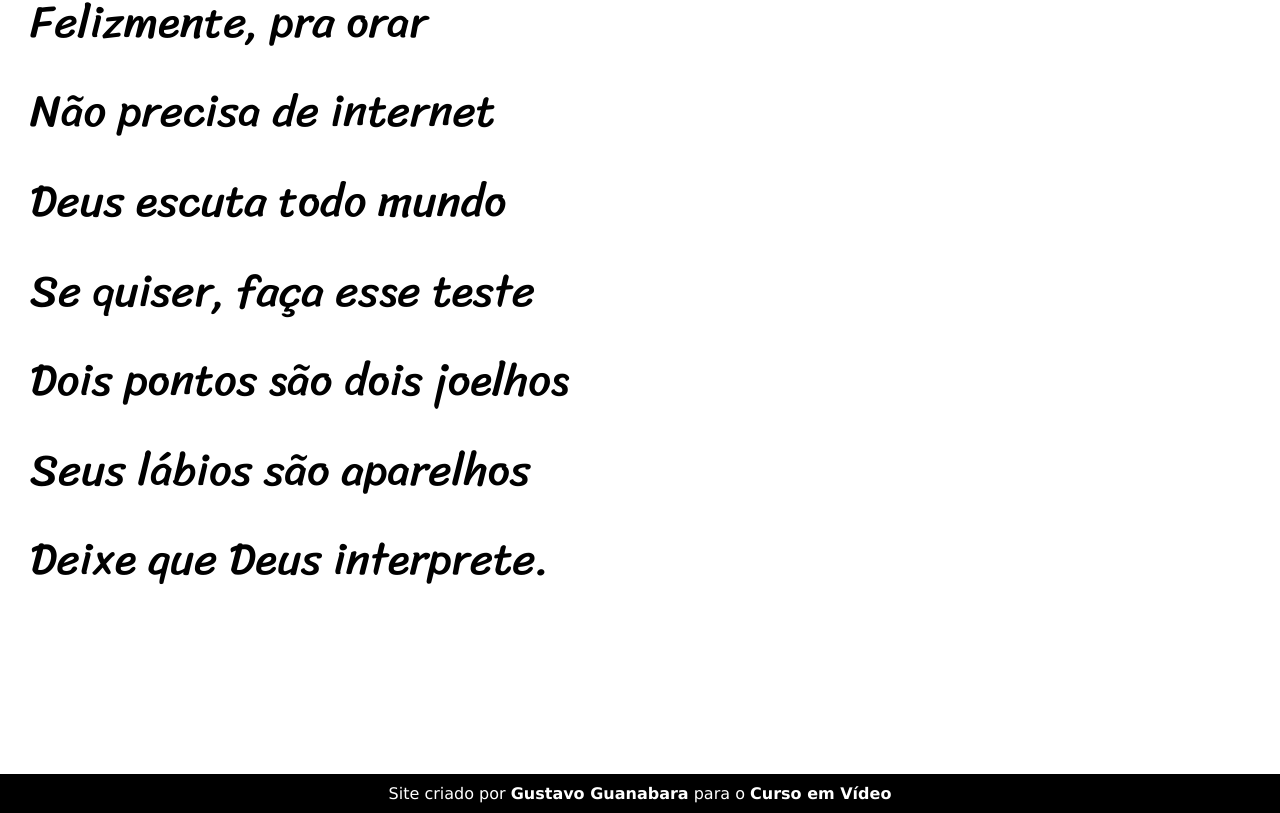
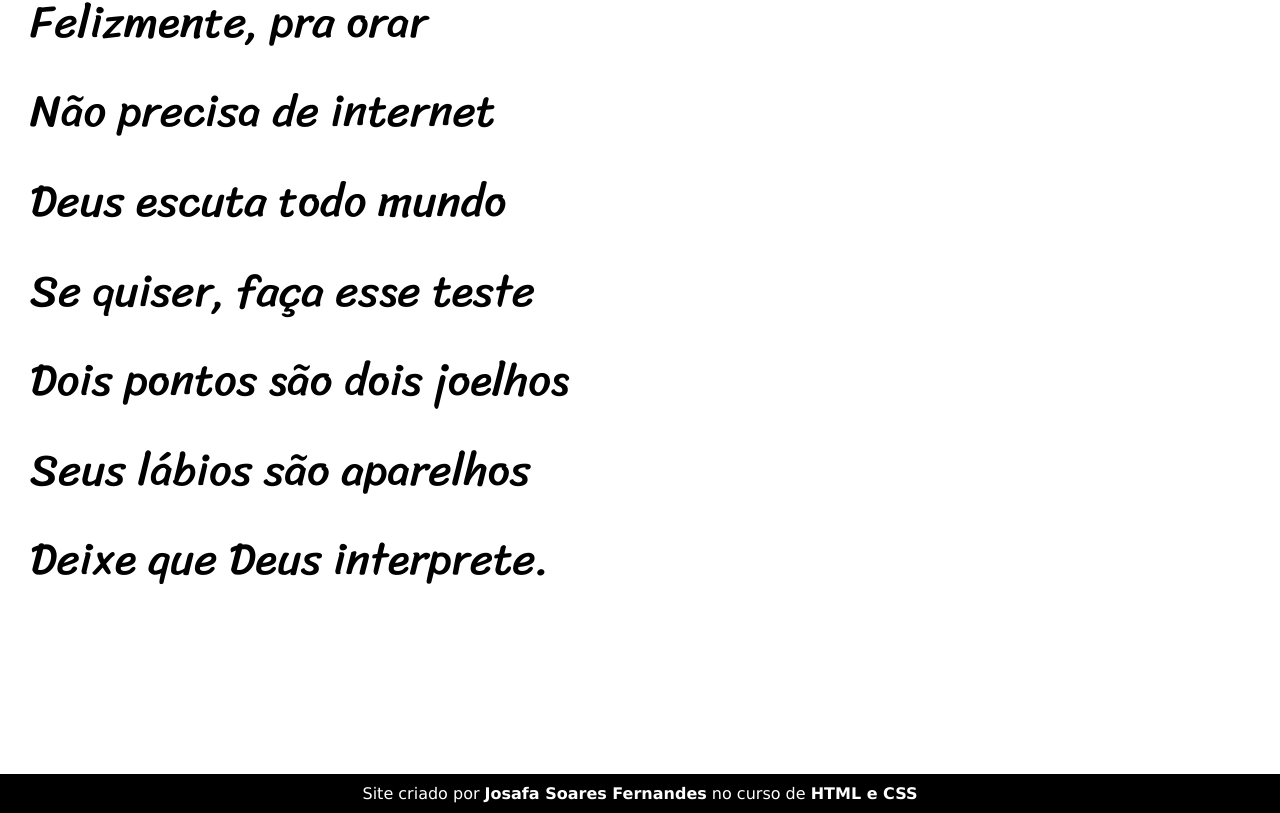
Before and after one commit to Jos4f4/cordel, a plain HTML site: page index.html in a window 1280 px wide. Shown: the part 5054-5867 px from the top of the page. Drawn offline with Linux system fonts and the light colour scheme.

Commit message:
Update index.html

```diff
--- a/index.html
+++ b/index.html
@@ -94,9 +94,9 @@
 
     <footer>
         <P>
-            Site criado por <a href="https://gustavoguanabara.github.io"
-            target="_blank">Gustavo Guanabara</a> para o
-            <a href="https://www.cursoemvideo.com" target="_blank">Curso em Vídeo</a>
+            Site criado por <a href=""
+            target="_blank">Josafa Soares Fernandes</a> no curso de
+            <a href="https://www.cursoemvideo.com" target="_blank">HTML e CSS</a>
         </P>
     </footer>
 </body>
```
